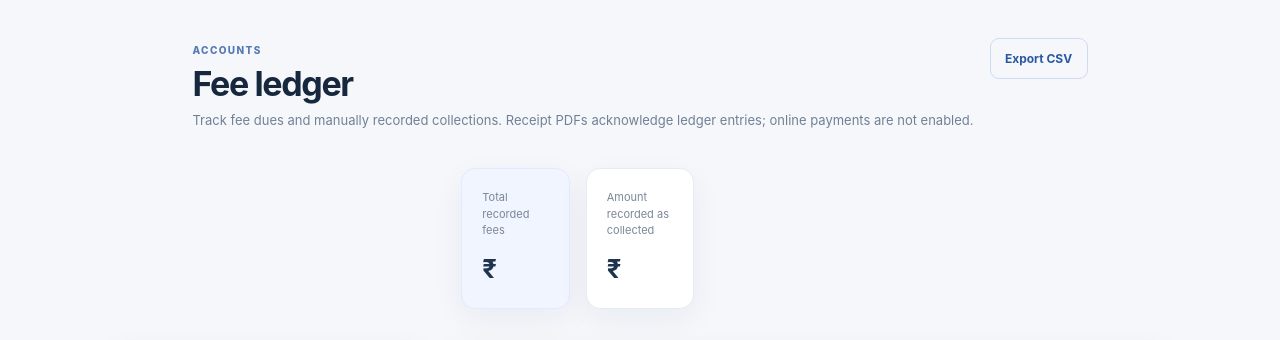
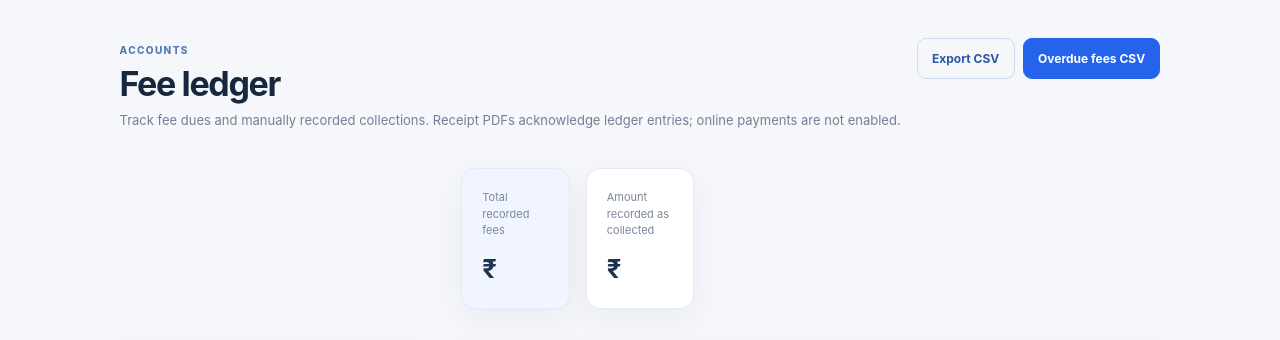
Before and after one commit to pk8873/My_school, a Django app: template templates/schools/fees.html in a window 1280 px wide. Shown: the part 76-416 px from the top of the page. Run offline with Django 5.2, Linux system fonts and the light colour scheme; the template is opened without the code that fills it, so the values that code supplies are empty.

Commit message:
feat: add overdue fee export link

```diff
--- a/templates/schools/fees.html
+++ b/templates/schools/fees.html
@@ -1,7 +1,7 @@
 {% extends "base.html" %}
 {% block title %}Fee ledger · School Saathi{% endblock %}
 {% block content %}
-<div class="page-heading"><div><span class="eyebrow">ACCOUNTS</span><h1>Fee ledger</h1><p>Track fee dues and manually recorded collections. Receipt PDFs acknowledge ledger entries; online payments are not enabled.</p></div><a class="btn btn-outline-primary" href="{% url "export_csv" report="fees" %}?school={{ membership.school_id }}">Export CSV</a></div>
+<div class="page-heading"><div><span class="eyebrow">ACCOUNTS</span><h1>Fee ledger</h1><p>Track fee dues and manually recorded collections. Receipt PDFs acknowledge ledger entries; online payments are not enabled.</p></div><div class="d-flex flex-wrap gap-2"><a class="btn btn-outline-primary" href="{% url "export_csv" report="fees" %}?school={{ membership.school_id }}">Export CSV</a><a class="btn btn-primary" href="{% url "export_csv" report="overdue-fees" %}?school={{ membership.school_id }}">Overdue fees CSV</a></div></div>
 <div class="row g-3 mb-4"><div class="col-6 col-lg-4"><div class="metric-card metric-accent"><span>Total recorded fees</span><strong>₹{{ total_amount|floatformat:2 }}</strong></div></div><div class="col-6 col-lg-4"><div class="metric-card"><span>Amount recorded as collected</span><strong>₹{{ collected_amount|floatformat:2 }}</strong></div></div></div>
 <div class="workspace-grid"><section class="panel"><div class="panel-heading"><h2>Add fee entry</h2><p>Enter only payments confirmed by your school.</p></div><form method="post">{% csrf_token %}<input type="hidden" name="school" value="{{ membership.school_id }}">{{ form.as_p }}<button class="btn btn-primary w-100">Save fee record</button></form><p class="form-note">This form does not contact a bank or payment gateway.</p></section>
 <section class="panel panel-wide"><div class="panel-heading"><h2>Fee register</h2><p>Showing {{ fee_result_count }} matching entries (maximum 200 displayed). Summary totals above cover all fee entries.</p></div>
```
